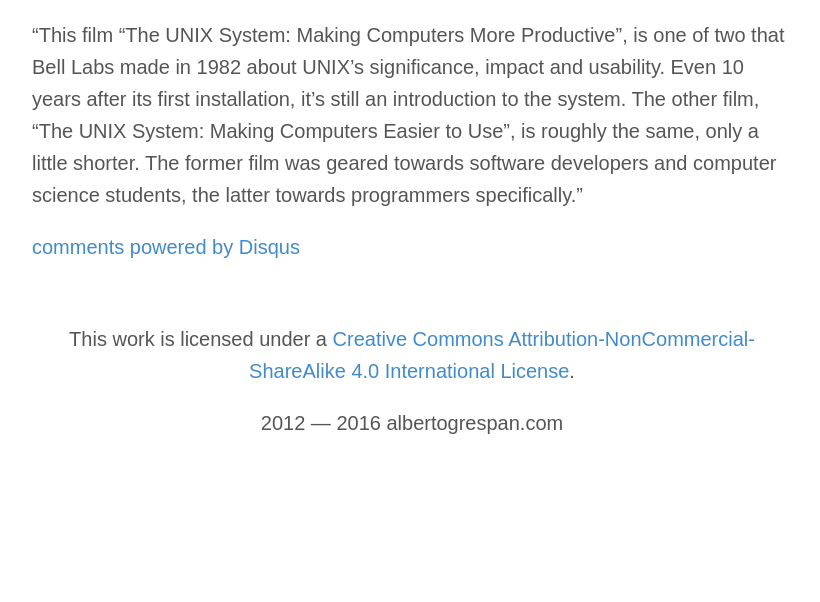
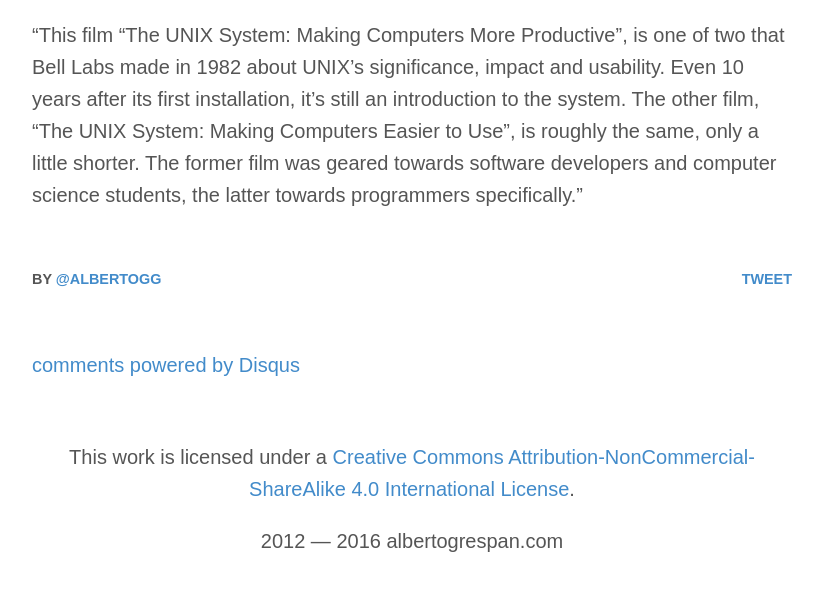
Before and after one commit to albertogg/albertogg.github.com, a Jekyll site: the page built from _posts/2012-09-23-the-unix-operating-system.md, in a window 1280 px wide. Shown: the part 1136-1738 px from the top of the page, without its empty margins (228-1048 px from the left). Built offline with Jekyll 4.4.1, drawn with Linux system fonts in a browser that asks for light colours; nearby versions of some CDN libraries; comment, search, counter and statistics services are not loaded; before the commit the page ends 1620 px from its top, so only the background shows below that.

Commit message:
Add a closing class to the footer of the post
Added a closing footer for the post that includes the writer
and a tweet button.

```diff
--- a/_layouts/post.html
+++ b/_layouts/post.html
@@ -8,6 +8,11 @@
     <p>{{ page.date | date: "%B %e, %Y" }}</p>
   </div>
   {{ content }}
+  <div class="closing">
+    By <a href="https://twitter.com/albertogg" class="twitter-follow-link">@{{ site.author.handle }}</a>
+    <a href="https://twitter.com/share" class="twitter-share-button" data-url="http://albertogrespan.com{{ page.url }}" data-text="{{ page.title }}" data-via="{{ site.author.handle }}">Tweet</a>
+    <script>!function(d,s,id){var js,fjs=d.getElementsByTagName(s)[0],p=/^http:/.test(d.location)?'http':'https';if(!d.getElementById(id)){js=d.createElement(s);js.id=id;js.src=p+'://platform.twitter.com/widgets.js';fjs.parentNode.insertBefore(js,fjs);}}(document, 'script', 'twitter-wjs');</script>
+  </div>
 </div>
 <div id="disqus_thread">
   <script type="text/javascript">
--- a/css/scss/_main.scss
+++ b/css/scss/_main.scss
@@ -156,6 +156,18 @@
     border: 0.0625em solid $light-gray;
     padding: 0.1875em 0.1875em;
   }
+
+  .closing {
+    margin-top: 4em;
+    margin-bottom: 4em;
+    text-transform: uppercase;
+    font-weight: bold;
+    font-size: 0.9rem;
+
+    .twitter-share-button {
+      float: right;
+    }
+  }
 }
 
 .center-element {
```
